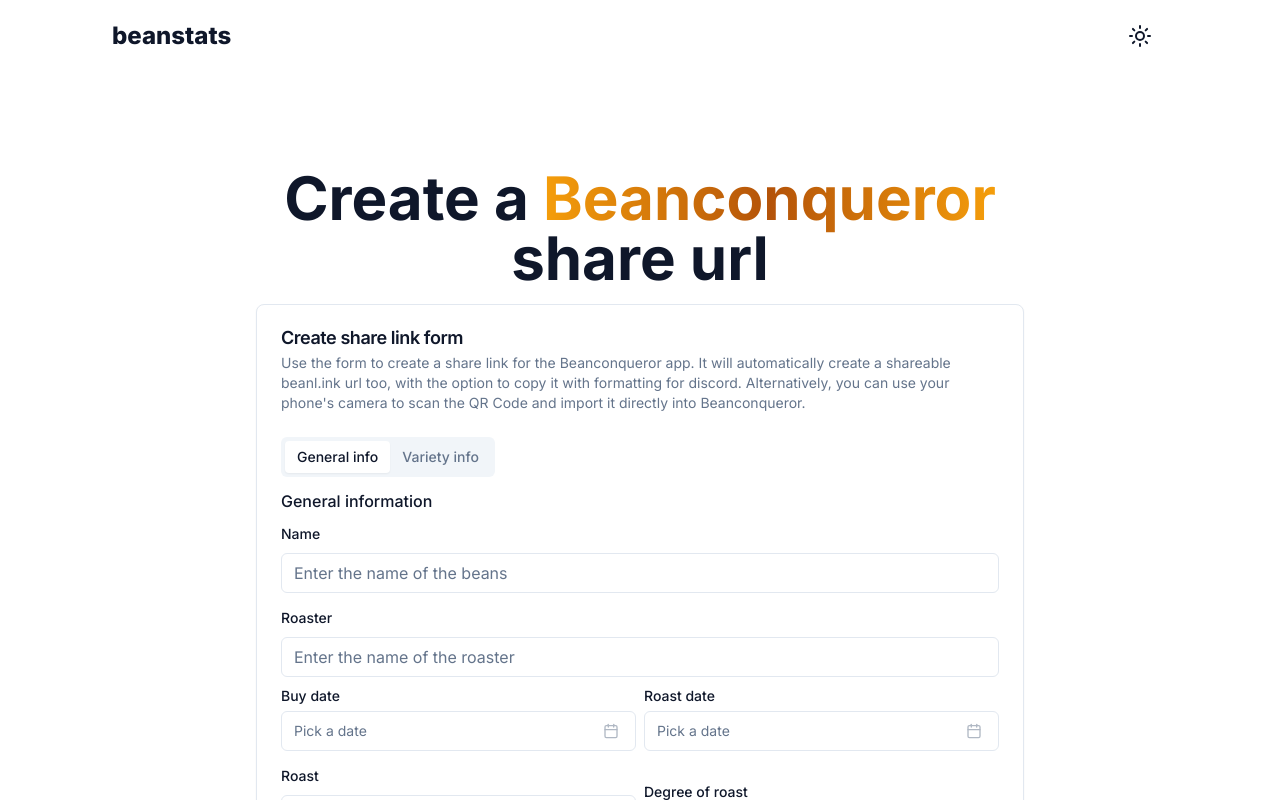
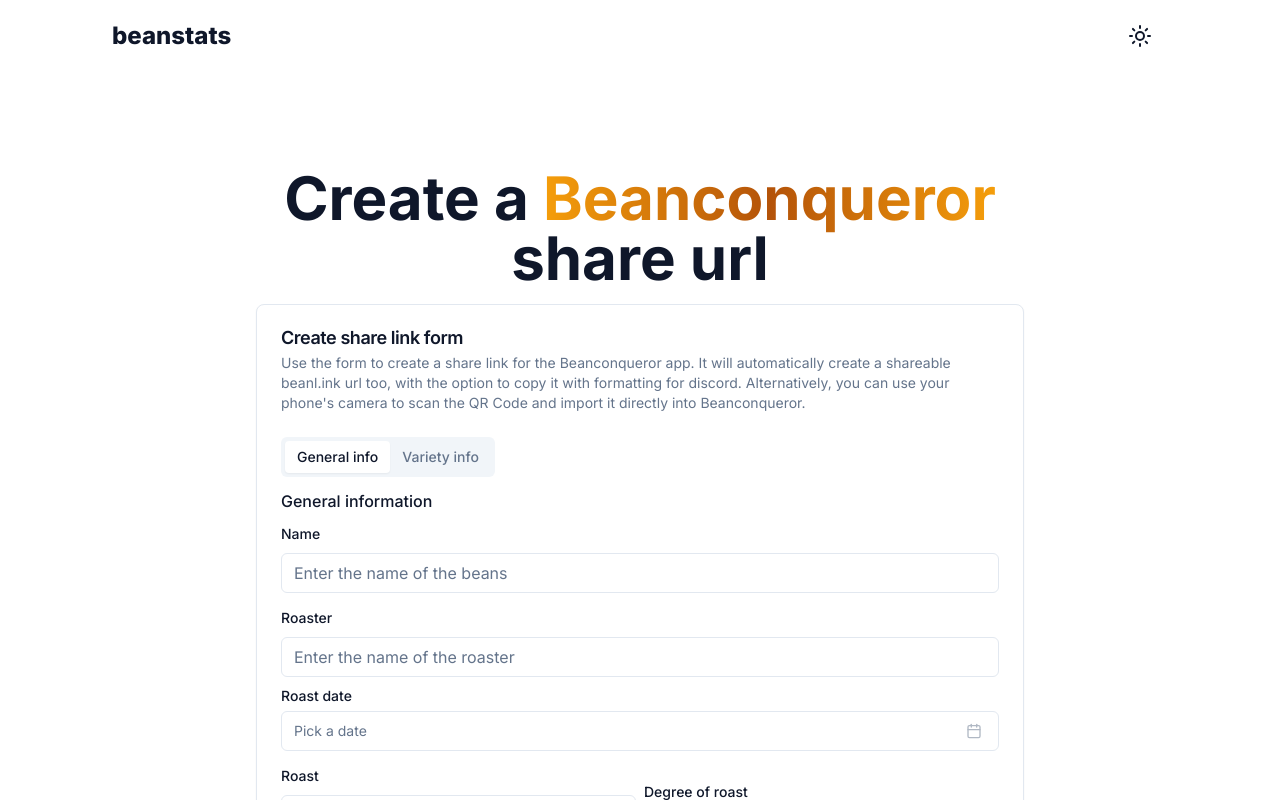
Before and after one commit to marcelblijleven/beanstats, a Next.js app: page /beanconqueror/create in a window 1280 px wide. Shown: the top 800 px of the page. Built offline with nearby package versions, Linux system fonts and the light colour scheme.

Commit message:
chore: remove buy date from form

```diff
--- a/src/components/forms/bean-information-form.tsx
+++ b/src/components/forms/bean-information-form.tsx
@@ -99,12 +99,7 @@
                                         placeholder={"Enter the name of the roaster"}
                                         control={form.control}
                                     />
-                                    <HorizontalGroup>
-                                        <DatePickerInput<beanInformationFormSchema> name={"buyDate"} control={form.control}
-                                                                                    label={"Buy date"}/>
-                                        <DatePickerInput<beanInformationFormSchema> name={"roastingDate"} control={form.control}
-                                                                                    label={"Roast date"}/>
-                                    </HorizontalGroup>
+                                    <DatePickerInput<beanInformationFormSchema> name={"roastingDate"} control={form.control} label={"Roast date"}/>
                                     <HorizontalGroup>
                                         <SelectFormField<beanInformationFormSchema>
                                             name={"beanRoastingType"}
--- a/src/lib/validation/bean-information-form-schema.ts
+++ b/src/lib/validation/bean-information-form-schema.ts
@@ -29,7 +29,6 @@
 export const beanInformationFormSchema = z.object({
     coffeeName: z.string(),
     roaster: z.optional(z.string()),
-    buyDate: z.optional(z.date()),
     roastingDate: z.optional(z.date()),
     beanRoastingType: z.optional(zodEnumFromObjKeys(BeanRoastingType)),
     degreeOfRoast: z.optional(z.array(z.number().min(0).max(5))),
```
